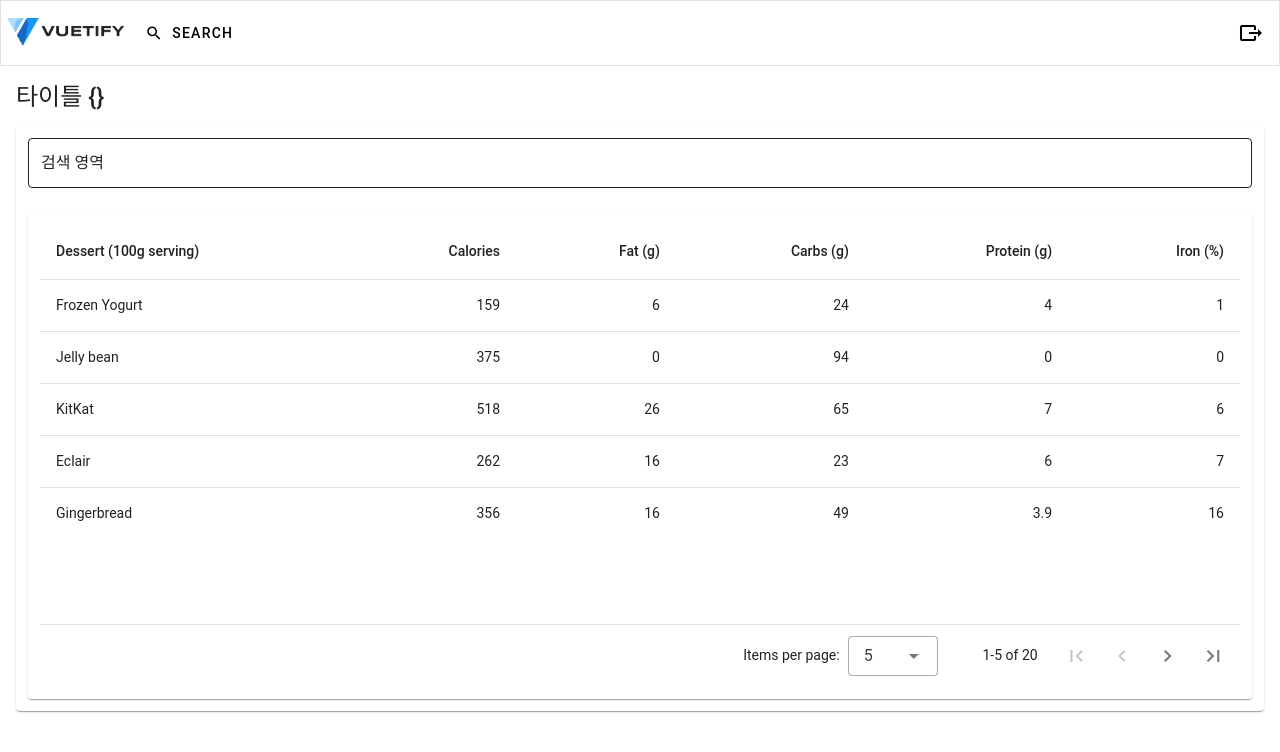
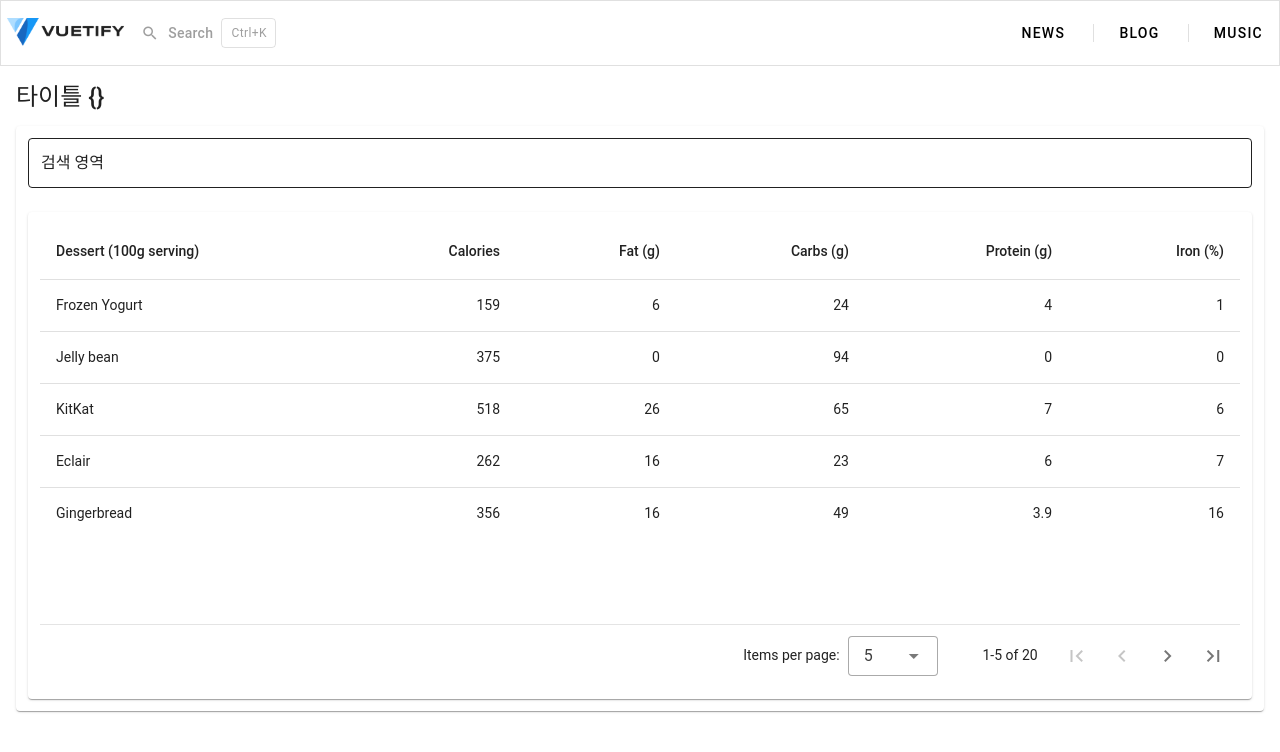
Before and after one commit to hun-ing/huni-log-front, a Nuxt app: page / in a window 1280 px wide. Shown: the top 752 px of the page. Built offline with nearby package versions, Linux system fonts and the light colour scheme.

Commit message:
feat: 레이아웃
- toolbar 구현중...

```diff
--- a/layouts/the-header.vue
+++ b/layouts/the-header.vue
@@ -19,19 +19,37 @@ const model = defineModel()
           src="~/assets/images/v-text-logo-light.png" width="128" height="30"
         />
       </nuxt-link>
-      <v-btn prepend-icon="mdi-magnify">
+      <v-btn class="text-disabled text-medium-emphasis text-body-2 text-capitalize px-3 app-btn">
+        <template #prepend>
+          <v-icon>mdi-magnify</v-icon>
+        </template>
         <template #default>
-          Search
+          <span class="d-none d-md-flex align-center ">
+            <span>Search</span>
+            <span class="py-1 px-2 ms-2 border rounded text-caption">Ctrl+K</span>
+          </span>
         </template>
       </v-btn>
     </template>
 
     <v-app-bar-nav-icon class="d-flex d-sm-none" @click.stop="model = !model" />
 
-    <v-spacer />
+    <v-toolbar-items>
+      <v-btn variant="text">
+        News
+      </v-btn>
 
-    <v-btn icon>
-      <v-icon>mdi-export</v-icon>
-    </v-btn>
+      <v-divider vertical length="18" class="mx-2 my-auto ms-3 me-2" />
+
+      <v-btn variant="text">
+        Blog
+      </v-btn>
+
+      <v-divider vertical length="18" class="mx-2 my-auto ms-3 me-2" />
+
+      <v-btn variant="text">
+        Music
+      </v-btn>
+    </v-toolbar-items>
   </v-toolbar>
 </template>
--- a/plugins/vuetify.ts
+++ b/plugins/vuetify.ts
@@ -8,7 +8,6 @@ import * as directives from 'vuetify/directives'
 
 export default defineNuxtPlugin((app) => {
   const vuetify = createVuetify({
-    ssr: true,
     components,
     directives,
     icons: {
```
